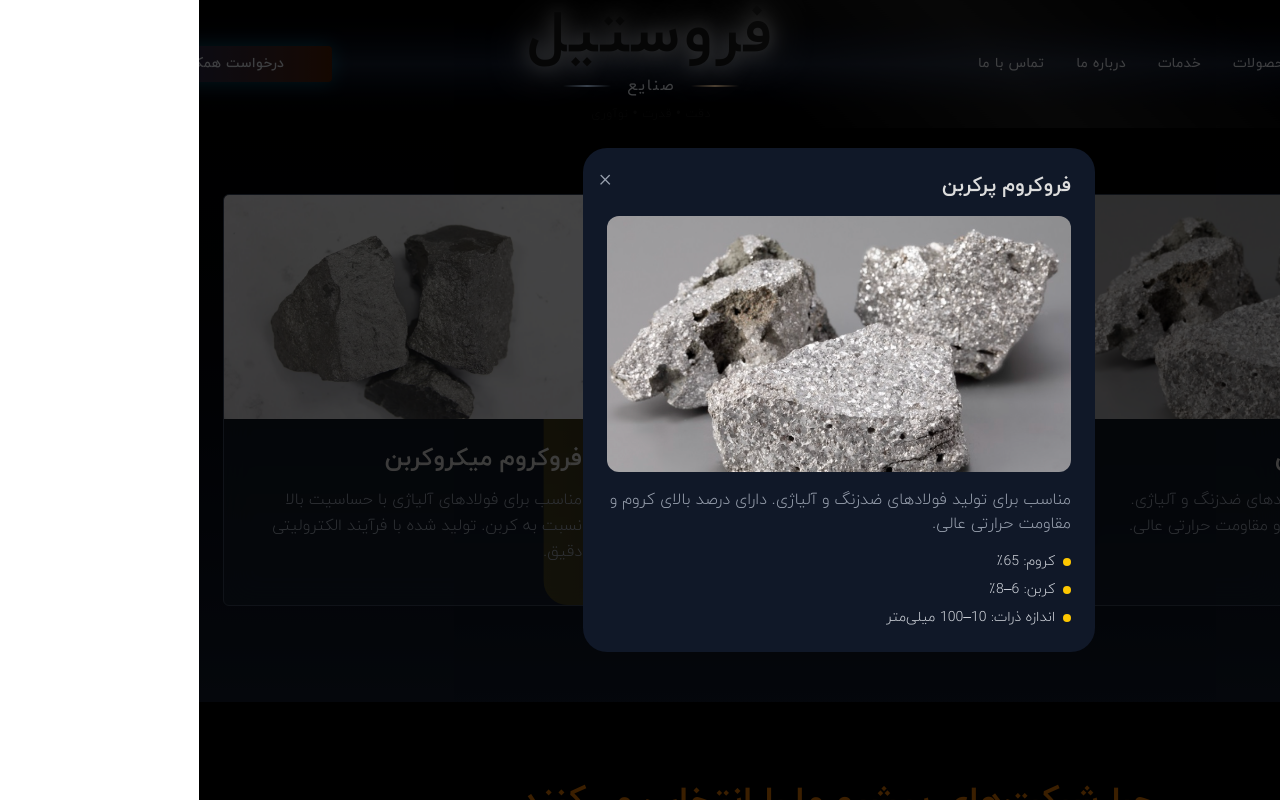
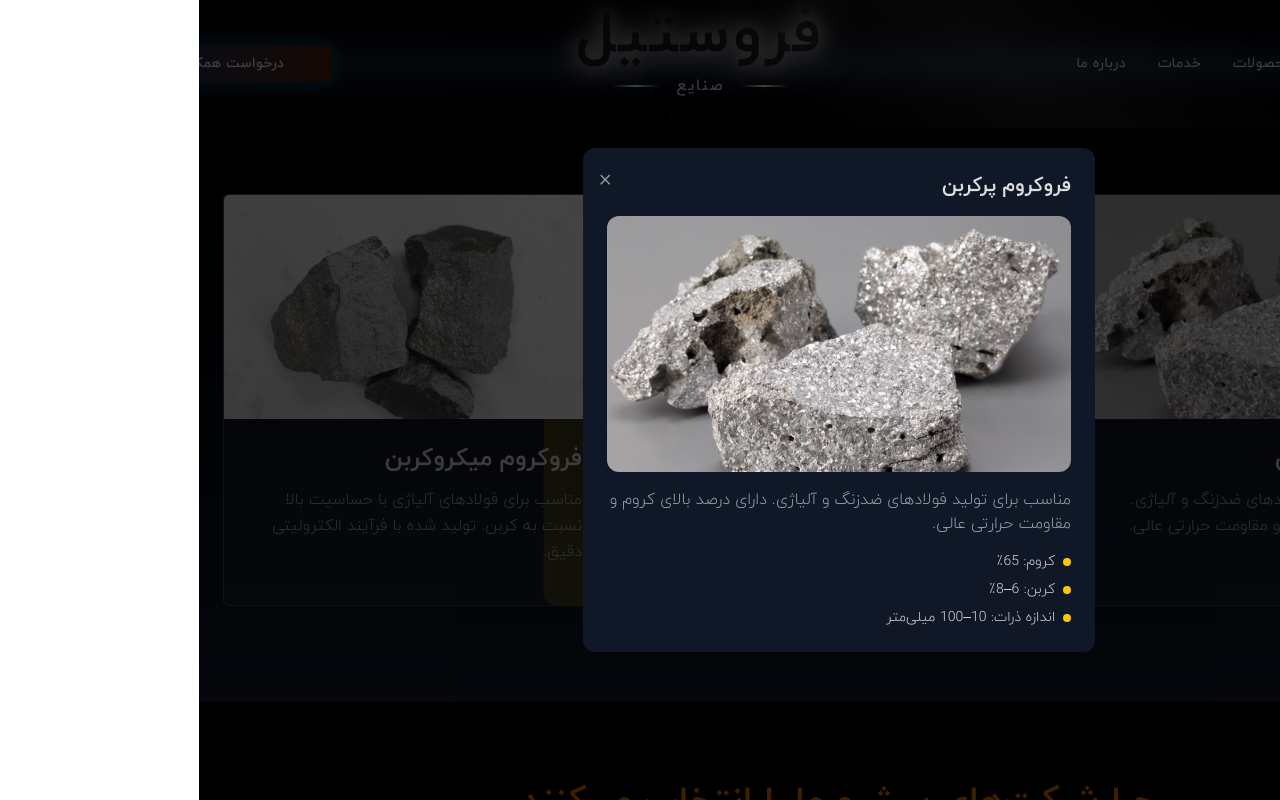
Before and after one commit to EmadARN/ferrocrome-landing, a Next.js app: page / in a window 1280 px wide. Both pictures are taken after a click on the element 1064 px from the left and 2585 px from the top of the page. Shown: the part 2185-2985 px from the top of the page. Built offline with nearby package versions, Linux system fonts and the light colour scheme.

Commit message:
header and product updated

```diff
--- a/src/app/(sections)/Header.jsx
+++ b/src/app/(sections)/Header.jsx
@@ -9,7 +9,6 @@ const navItems = [
   { label: "محصولات", href: "#product" },
   { label: "خدمات", href: "#whyus" },
   { label: "درباره ما", href: "#about" },
-  { label: "تماس با ما", href: "#WorkWithUs" },
 ];
 
 export default function Header() {
--- a/src/app/(sections)/Product.jsx
+++ b/src/app/(sections)/Product.jsx
@@ -85,7 +85,7 @@ export default function ProductsWithModal() {
                   transition={{ duration: 2, ease: "easeInOut" }}
                   className="absolute inset-0 pointer-events-none"
                 >
-                  <div className="w-full h-full bg-gradient-to-r from-yellow-400/20 via-yellow-400/10 to-yellow-400/20 rounded-3xl"></div>
+                  <div className="w-full h-full bg-gradient-to-r from-yellow-400/20 via-yellow-400/10 to-yellow-400/20 rounded-xl"></div>
                 </motion.div>
               )}
 
@@ -125,7 +125,7 @@ export default function ProductsWithModal() {
               animate={{ scale: 1, opacity: 1 }}
               exit={{ scale: 0.8, opacity: 0 }}
               transition={{ duration: 0.3 }}
-              className="bg-gray-900 rounded-3xl max-w-lg w-full p-6 relative text-right"
+              className="bg-gray-900 rounded-xl max-w-lg w-full p-6 relative text-right"
               onClick={(e) => e.stopPropagation()}
             >
               <button
```
